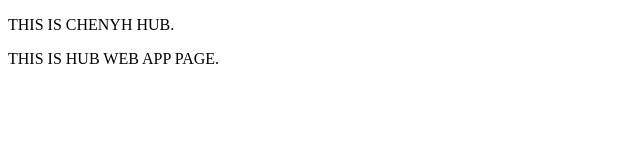
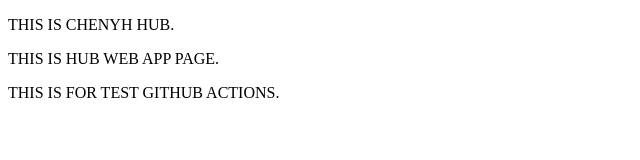
Before and after one commit to ienyh/HUB, a website built with Vite: page web/index.html in a window 1280 px wide. Shown: the whole page, without its empty margins (0-640 px from the left). Built offline with nearby package versions, Linux system fonts and the light colour scheme.

Commit message:
chore: github actions

```diff
--- a/web/index.html
+++ b/web/index.html
@@ -8,6 +8,7 @@
 <body>
   <p>THIS IS CHENYH HUB.</p>
   <p>THIS IS HUB WEB APP PAGE.</p>
+  <p>THIS IS FOR TEST GITHUB ACTIONS.</p>
   <script type="module" src="./app.js"></script>
 </body>
 </html>
```
